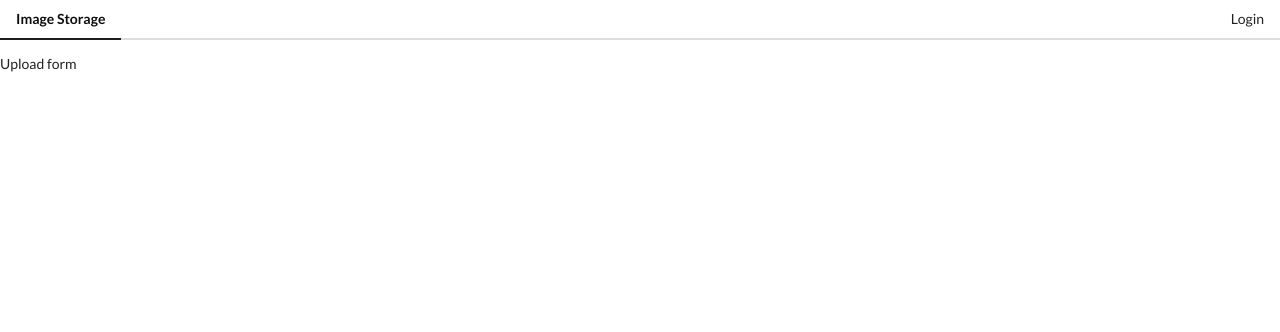
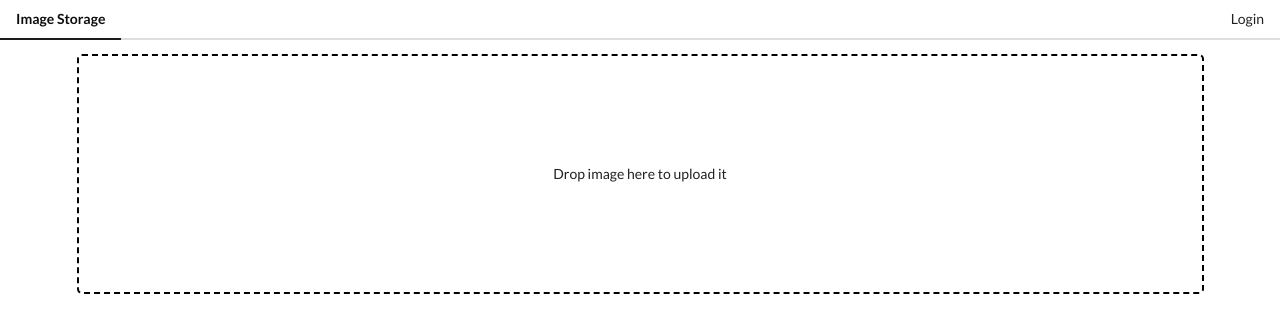
Before and after one commit to f4irline/vue-images, a Vue app: page /upload in a window 1280 px wide. Shown: the top 332 px of the page. Built offline with nearby package versions, Linux system fonts and the light colour scheme.

Commit message:
Add image uploading

```diff
--- a/src/App.vue
+++ b/src/App.vue
@@ -1,7 +1,9 @@
 <template>
   <div>
     <app-header />
-    <router-view></router-view>
+    <div class="ui container">
+      <router-view></router-view>
+    </div>
   </div>
 </template>
 
--- a/src/api/imgur.js
+++ b/src/api/imgur.js
@@ -2,7 +2,6 @@
 import qs from "qs";
 
 const CLIENT_ID = "0cbbefb0da00e20";
-// const CLIENT_SECRET = "5f4dc1c68efcef993bb7db2e19981b03976dd6b8";
 const ROOT_URL = "https://api.imgur.com";
 
 export default {
@@ -20,5 +19,18 @@
         Authorization: `Bearer ${token}`
       }
     });
+  },
+  uploadImages(images, token) {
+    const promises = Array.from(images).map(image => {
+      const formData = new FormData();
+      formData.append("image", image);
+      return axios.post(`${ROOT_URL}/3/image`, formData, {
+        headers: {
+          Authorization: `Bearer ${token}`
+        },
+      });
+    });
+
+    return Promise.all(promises);
   }
 }
--- a/src/components/UploadForm.vue
+++ b/src/components/UploadForm.vue
@@ -1,11 +1,42 @@
 <template>
-  <div>Upload form</div>
+  <div class="file-drop">
+    <input
+      type="file"
+      accept="image/*"
+      multiple
+      @change="uploadImages($event.target.files)"
+    />
+    <span>Drop image here to upload it</span>
+  </div>
 </template>
 
 <script>
+import { mapActions } from "vuex";
+
 export default {
   name: "UploadForm",
+  methods: mapActions(["uploadImages"]),
 };
 </script>
 
-<style></style>
+<style scoped>
+.file-drop {
+  display: flex;
+  justify-content: center;
+  align-items: center;
+  height: 30vh;
+  border: 2px dashed black;
+  border-radius: 5px;
+}
+
+.file-drop:hover {
+  background-color: #eee;
+}
+
+.file-drop input {
+  width: 100%;
+  height: 30vh;
+  position: absolute;
+  opacity: 0;
+}
+</style>
--- a/src/store/modules/images.js
+++ b/src/store/modules/images.js
@@ -1,4 +1,5 @@
 import api from "../../api/imgur";
+import { router } from "../../main";
 
 const state = {
   images: [],
@@ -14,10 +15,15 @@
 
 const actions = {
   async fetchImages({ rootState, commit }) {
-    const response = await api.fetchImages(rootState.auth.token);
+    const { token } = rootState.auth;
+    const response = await api.fetchImages(token);
     commit('setImages', response.data.data);
   },
-  uploadImage: () => {}
+  async uploadImages({ rootState }, images) {
+    const { token } = rootState.auth;
+    await api.uploadImages(images, token);
+    router.push("/");
+  }
 };
 
 export default {
```
